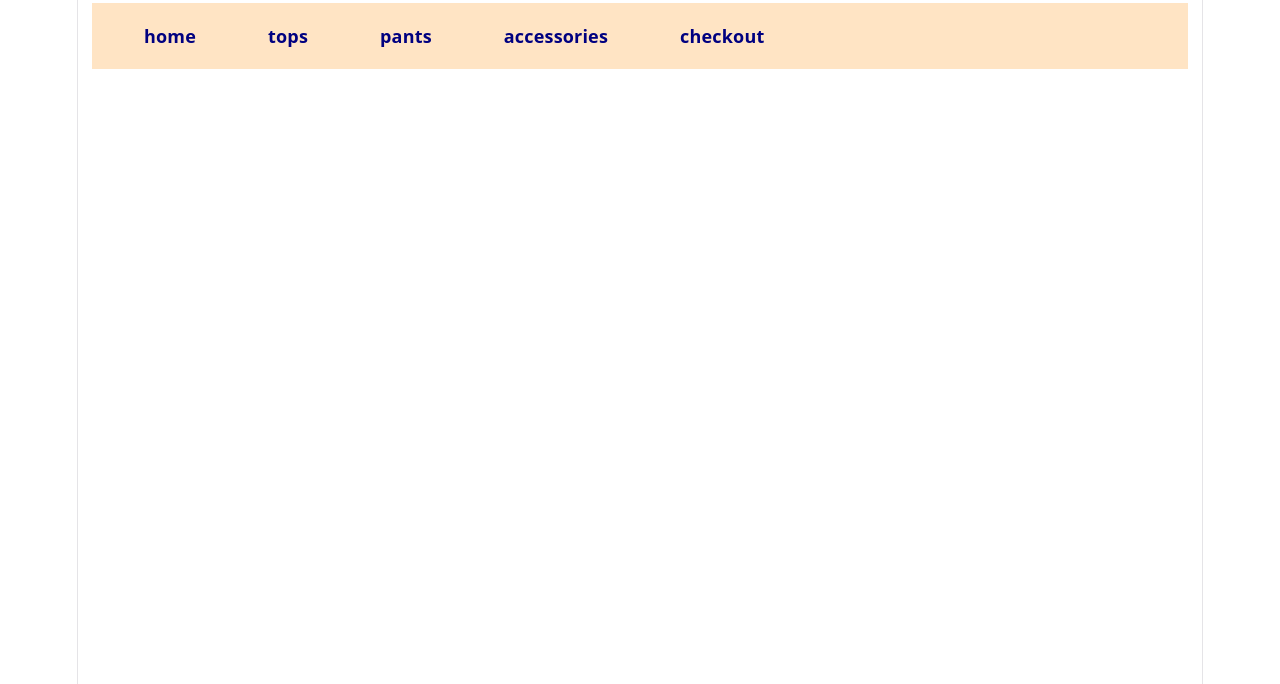
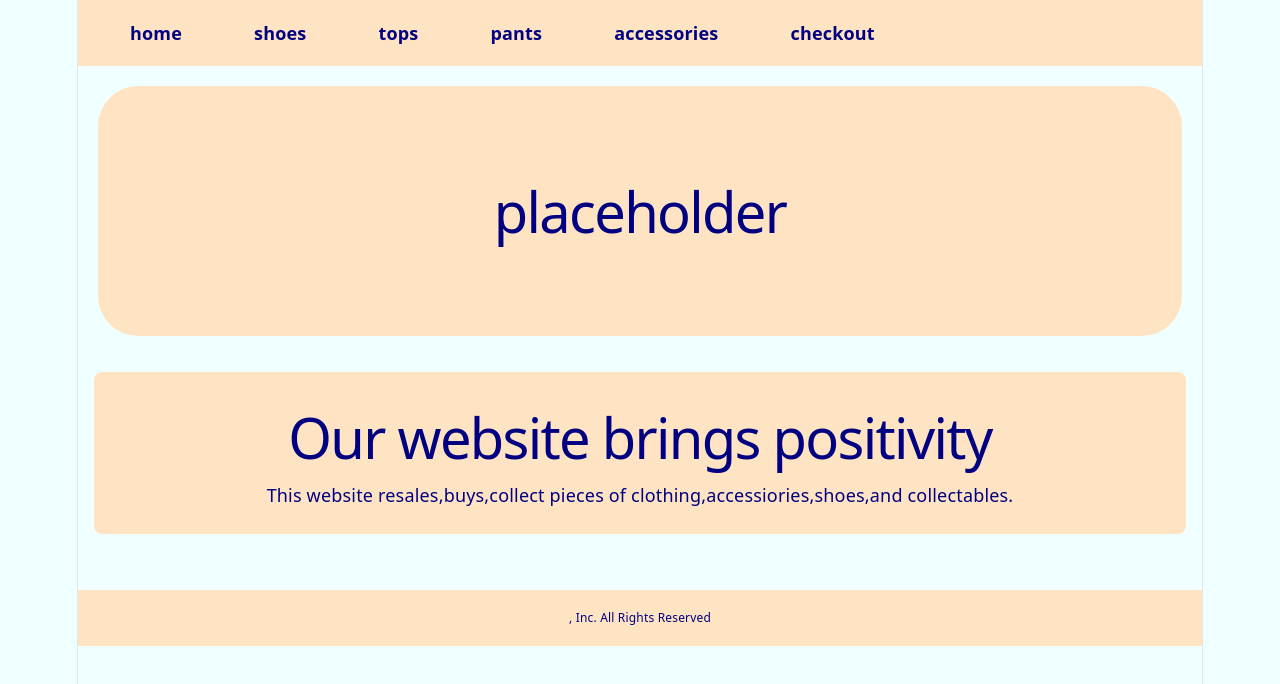
Before and after one commit to its-syota/GDYT-Website, a React (Vite) app in the folder gdytproject/: page / in a window 1280 px wide. Shown: the top 684 px of the page. Built offline with nearby package versions, Linux system fonts and the light colour scheme.

Commit message:
we put a placeholder on our website and changes the sizes of everything

```diff
--- a/gdytproject/src/App.css
+++ b/gdytproject/src/App.css
@@ -1,6 +1,5 @@
 nav {
   padding: 2px 12px;
-  margin: 3px 14px 11px;
   background-color:bisque;
 }
 
@@ -20,3 +19,30 @@ nav a:hover {
   display: flex;
   gap: 4rem;
 }
+footer{
+  margin-top: 40px;
+  padding: 15px;
+  background-color: bisque;
+  font-size: 12px;
+  color:navy;
+}
+
+.main{
+  margin: 16px;
+  background-color: bisque;
+  padding-bottom: 18px;
+  padding-top:20px ;
+  border-radius: 8px;
+}
+
+.banner{
+  background-color: bisque;
+  padding: 80px 20px;
+  text-align: center;
+  margin: 20px;
+  border-radius: 40px;
+}
+
+body{
+  background-color: azure;
+}
--- a/gdytproject/src/App.tsx
+++ b/gdytproject/src/App.tsx
@@ -1,6 +1,6 @@
 import './App.css'
 import Navbar from './components/Navbar'
-
+import Footer from  './components/Footer'
 
 function App() {
 
@@ -8,7 +8,22 @@ function App() {
   return (
     <>
     <Navbar />
+    <div className="banner">
+      <h1 style={{color: 'navy'}}>placeholder</h1>
+    </div>
+    <div className="main">
+      <h1 style={{color:'navy'}}>
+        Our website brings positivity
+      </h1>
+      <p style={{color:'navy'}}>
+        This website resales,buys,collect pieces of clothing,accessiories,shoes,and collectables.
+      </p>
+      <h2>
 
+      </h2>
+    </div>
+
+    <Footer />
     </>
   )
 }
--- a/gdytproject/src/components/Footer.tsx
+++ b/gdytproject/src/components/Footer.tsx
@@ -0,0 +1,8 @@
+function Footer(){
+    return(
+        <footer>
+            <p>, Inc. All Rights Reserved</p>
+        </footer>
+    )
+}
+export default Footer
--- a/gdytproject/src/components/Navbar.tsx
+++ b/gdytproject/src/components/Navbar.tsx
@@ -2,7 +2,8 @@ function Navbar() {
     return(
         <nav>
             <ul className="nav-links">
-               <li> <a href="">home</a></li>
+               <li> <a href="gdytproject\src\App.tsx">home</a></li>
+               <li> <a href="gdytproject\src\shoes.tsx">shoes</a></li>
                <li> <a href="">tops</a></li>
                 <li> <a href="">pants</a></li>
                 <li> <a href="">accessories</a></li>
```
Also changed, not shown: gdytproject/src/shoes.tsx (added, +16 -0 lines).
